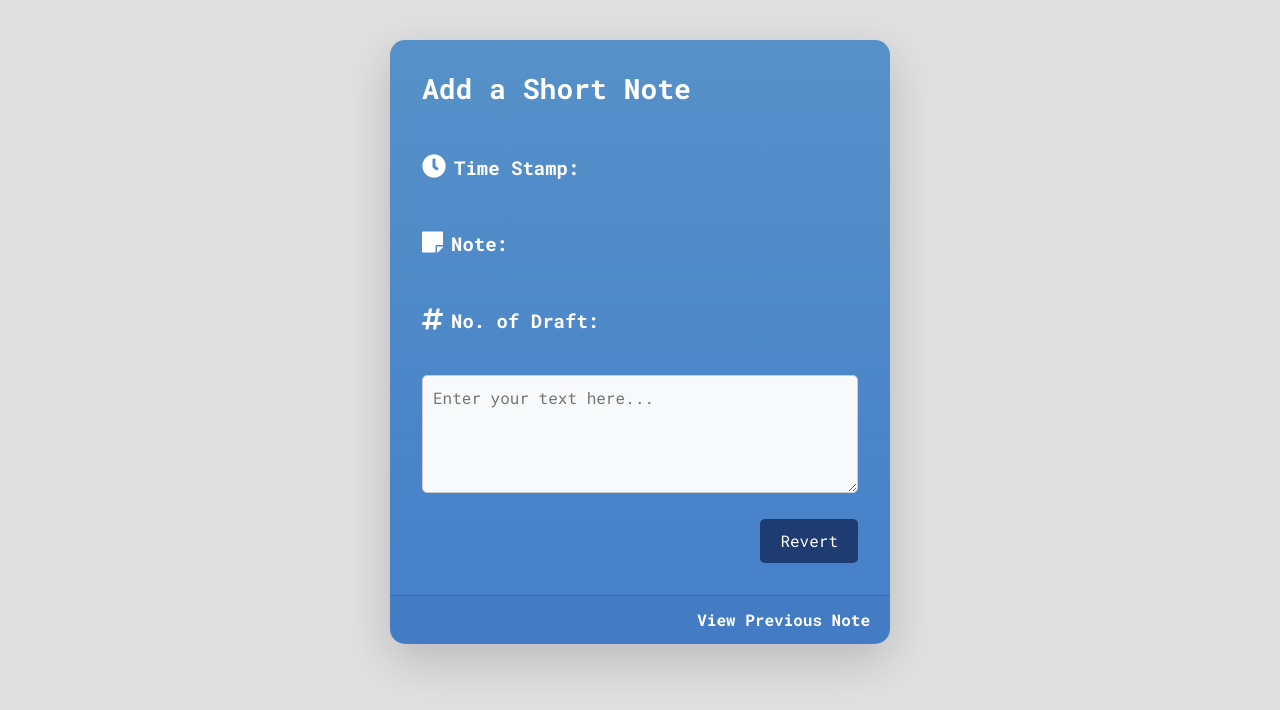
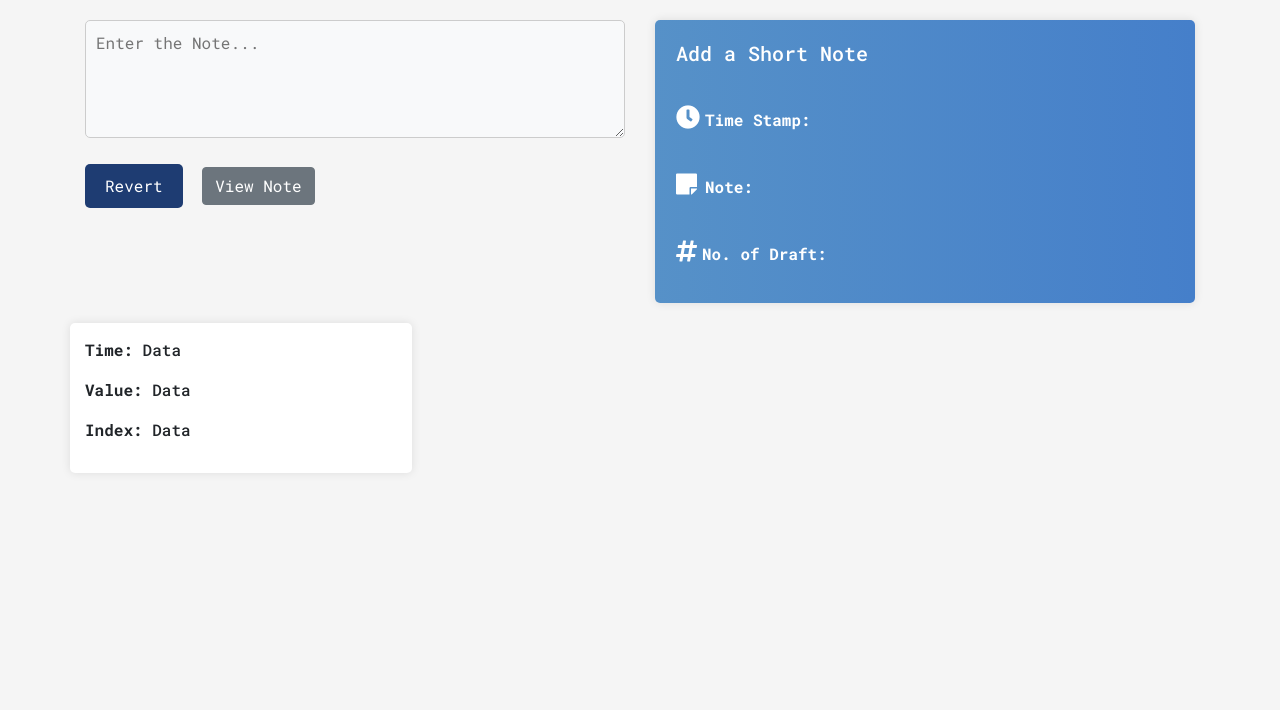
Before and after one commit to Muhtadi1Laskar/revert-application, a plain HTML site: page index.html in a window 1280 px wide. Drawn offline with nearby package versions, Linux system fonts and the light colour scheme.

Commit message:
Changed the UI design

```diff
--- a/index.html
+++ b/index.html
@@ -3,31 +3,38 @@
 <head>
     <meta charset="UTF-8">
     <meta name="viewport" content="width=device-width, initial-scale=1.0">
-    <title>Enhanced Bootstrap Card Example with Textarea and Button</title>
-    <link href="https://stackpath.bootstrapcdn.com/bootstrap/4.5.2/css/bootstrap.min.css" rel="stylesheet">
-    <link rel="stylesheet" href="https://cdnjs.cloudflare.com/ajax/libs/font-awesome/5.15.3/css/all.min.css">
+    <title>Note Taking App</title>
+    <link rel="stylesheet" href="https://stackpath.bootstrapcdn.com/bootstrap/4.5.2/css/bootstrap.min.css">
+    <link rel="stylesheet" href="https://cdnjs.cloudflare.com/ajax/libs/font-awesome/5.15.4/css/all.min.css">
     <link rel="stylesheet" href="stylesheets/style.css">
 </head>
 <body>
+
     <div class="container">
-        <div class="card card-custom shadow-lg">
-            <div class="card-body">
+        <div class="row">
+            <div class="col-md-6">
+                <textarea class="textarea-custom" id="textarea" rows="4" placeholder="Enter the Note..."></textarea>
+                <button class="btn btn-primary btn-revert" id="revertButton">Revert</button>
+                <button class="btn btn-secondary btn-view" data-toggle="modal" data-target="#myModal">View Note</button>
+            </div>
+            <div class="col-md-6">
+                <div class="note-card">
                     <h5 class="card-title card-title-custom">Add a Short Note</h5>
                     <p class="card-content"><i class="fas fa-clock card-icon"></i><strong>Time Stamp:</strong> <span id="timeStamp"></span></p>
                     <p class="card-content"><i class="fas fa-sticky-note note-icon"></i><strong>Note:</strong> <span id="value"></span></p>
                     <p class="card-content"><i class="fas fa-hashtag card-icon"></i><strong>No. of Draft:</strong> <span id="index"></span></p>
-                <textarea class="textarea-custom" id="textarea" rows="4" placeholder="Enter your text here..."></textarea>
-                <div class="text-right">
-                    <button class="btn-revert" id="revertButton">Revert</button>
                 </div>
             </div>
-            <div class="card-footer">
-                <a href="#" data-toggle="modal" data-target="#myModal">View Previous Note</a>
+        </div>
+        <div class="row draft-container">
+            <div class="draft-card">
+                <p><strong>Time:</strong> Data</p>
+                <p><strong>Value:</strong> Data</p>
+                <p><strong>Index:</strong> Data</p>
+            </div>
         </div>
         <div class="modal fade" id="myModal" role="dialog">
             <div class="modal-dialog modal-dialog-centered">
-
-                  <!-- Modal content-->
               <div class="modal-content">
                 <div class="modal-header">
                   <h4 class="modal-title">Previous Data</h4>
@@ -37,18 +44,16 @@
                     <p class="card-content-modal"><i class="fas fa-sticky-note note-icon"></i><strong>Note:</strong> <span id="modal-value"></span></p>
                 </div>
                 <div class="modal-footer">
-                      <button type="button" class="btn btn-default" data-dismiss="modal">Close</button>
+                  <button type="button" class="btn btn-default" id="modal-close-btn" data-dismiss="modal">Close</button>
                 </div>
               </div>
 
             </div>
           </div>
     </div>
-    </div>
 
-    <!-- Bootstrap JS and dependencies -->
     <script src="https://code.jquery.com/jquery-3.5.1.slim.min.js"></script>
-    <script src="https://cdn.jsdelivr.net/npm/@popperjs/core@2.9.2/dist/umd/popper.min.js"></script>
+    <script src="https://cdn.jsdelivr.net/npm/@popperjs/core@2.5.4/dist/umd/popper.min.js"></script>
     <script src="https://stackpath.bootstrapcdn.com/bootstrap/4.5.2/js/bootstrap.min.js"></script>
     <script type="module" src="scripts/redoStack.js"></script>
     <script type="module" src="scripts/app.js"></script>
--- a/scripts/app.js
+++ b/scripts/app.js
@@ -8,6 +8,8 @@ const idTag = document.getElementById('index');
 const modalTimeStamp = document.getElementById('modal-timeStamp');
 const modalValue = document.getElementById('modal-value');
 const modalIndex = document.getElementById('modal-index');
+
+console.log(textAreaTag);
 
 const debounce = 1000;
 
--- a/stylesheets/style.css
+++ b/stylesheets/style.css
@@ -1,77 +1,62 @@
 @import url('https://fonts.googleapis.com/css2?family=Roboto+Mono:ital,wght@0,100..700;1,100..700&display=swap');
 
-
 body {
-    background-color: #e0e0e0;
+    background-color: #f5f5f5;
     font-family: "Roboto Mono", monospace;
     font-optical-sizing: auto;
     font-weight: 500;
     font-style: normal;
 }
-.card-custom {
-    margin-top: 40px;
-    max-width: 500px;
-    margin-left: auto;
-    margin-right: auto;
-    border: none;
-    border-radius: 15px;
-    overflow: hidden;
-    /* background: linear-gradient(135deg, #5e7ce2 0%, #34495e 100%);*/
-    background: #457fca;  /* fallback for old browsers */
-    background: -webkit-linear-gradient(to bottom, #5691c8, #457fca);  /* Chrome 10-25, Safari 5.1-6 */
-    background: linear-gradient(to bottom, #5691c8, #457fca); /* W3C, IE 10+/ Edge, Firefox 16+, Chrome 26+, Opera 12+, Safari 7+ */
-
-
-    color: white;
-}
-.card-body {
-    padding: 2rem;
-    position: relative;
-}
-.card-title-custom {
-    font-size: 1.75rem;
-    font-weight: bold;
-}
-.card-content {
-    font-size: 19px;
-    margin-top: 3rem;
-}
-.card-icon {
-    font-size: 1.5rem;
-    margin-right: 0.5rem;
-}
-.card-footer {
-    text-align: right;
-}
-.card-footer a {
-    color: white;
-    font-weight: bold;
-    text-decoration: none;
-}
-.card-footer a:hover {
-    text-decoration: underline;
+.container {
+    margin-top: 20px;
 }
 .textarea-custom {
     width: 100%;
     border-radius: 5px;
     border: 1px solid #ccc;
     padding: 10px;
-    margin-top: 24px;
     margin-bottom: 20px;
-    background-color: #f8f9fa; /* Light background for textarea */
-    color: #34495e; /* Dark grey text */
+    background-color: #f8f9fa;
+    color: #34495e;
 }
-.btn-revert {
-    background-color: #1e3c72; /* Deep blue for revert button */
+.btn-revert, .btn-view {
+    margin-right: 10px;
+    margin-bottom: 20px;
+}
+.note-card {
     color: white;
-    border: none;
     border-radius: 5px;
-    padding: 10px 20px;
+    box-shadow: 0 0 10px rgba(0, 0, 0, 0.1);
+    padding: 21px;
+    margin-bottom: 20px;
+    background: #457fca;
+    background: -webkit-linear-gradient(to right, #5691c8, #457fca);
+    background: linear-gradient(to right, #5691c8, #457fca);
+    max-height:400px;
+    overflow-y: auto;
+}
+.note-card .card-content {
     font-size: 1rem;
-    cursor: pointer;
+    margin-top: 40px;
 }
-.btn-revert:hover {
-    background-color: #162c5b;
+.note-card .card-content .card-icon {
+    margin-right: 5px;
+}
+.draft-container {
+    display: flex;
+    flex-wrap: wrap;
+}
+.draft-card {
+    flex: 0 0 30%;
+    margin-right: 5%;
+    margin-bottom: 20px;
+    background: white;
+    border-radius: 5px;
+    box-shadow: 0 0 10px rgba(0,0,0,0.1);
+    padding: 15px;
+}
+.draft-card:nth-child(3n) {
+    margin-right: 0;
 }
 
 .modal-content {
@@ -79,38 +64,29 @@ body {
 }
 
 .modal-header, .modal-footer {
-    background: #457fca;  /* fallback for old browsers */
+    background: #457fca;
     background: -webkit-linear-gradient(to bottom, #5691c8, #457fca);
     background: linear-gradient(to bottom, #5691c8, #457fca);
     border: none;
     color: white;
 }
+
 .modal-header {
     border-top-left-radius: 5px;
     border-top-right-radius: 5px;
 }
+
 .modal-footer {
     border-bottom-left-radius: 5px;
     border-bottom-right-radius: 5px;
 }
+
 .modal-content {
     border-radius: 10px;
     overflow: hidden;
 }
-.btn-default {
-    background-color: #1e3c72; /* Deep blue for revert button */
-    color: white;
-    border: none;
-    border-radius: 5px;
-    padding: 10px 20px;
-    font-size: 1rem;
-    cursor: pointer;
-}
-.btn-default:hover {
-    background-color: white;
-    columns: #1e3c72;
-}
-.note-icon {
+
+i {
     font-size: 1.5rem;
     margin-right: 0.5rem;
 }
@@ -119,3 +95,32 @@ body {
     font-size: 19px;
     margin: 40px;
 }
+
+#revertButton {
+    background-color: #1e3c72;
+    color: white;
+    border: none;
+    border-radius: 5px;
+    padding: 10px 20px;
+    font-size: 1rem;
+    cursor: pointer;
+}
+
+#revertButton:hover {
+    background-color: #162c5b;
+}
+
+#modal-close-btn:hover {
+    background-color: white;
+    color: #1e3c72;
+}
+
+#modal-close-btn {
+    background-color: #1e3c72;
+    color: white;
+    border: none;
+    border-radius: 5px;
+    padding: 10px 20px;
+    font-size: 1rem;
+    cursor: pointer;
+}
```
Lines whose indentation alone changed are shown as unchanged.
